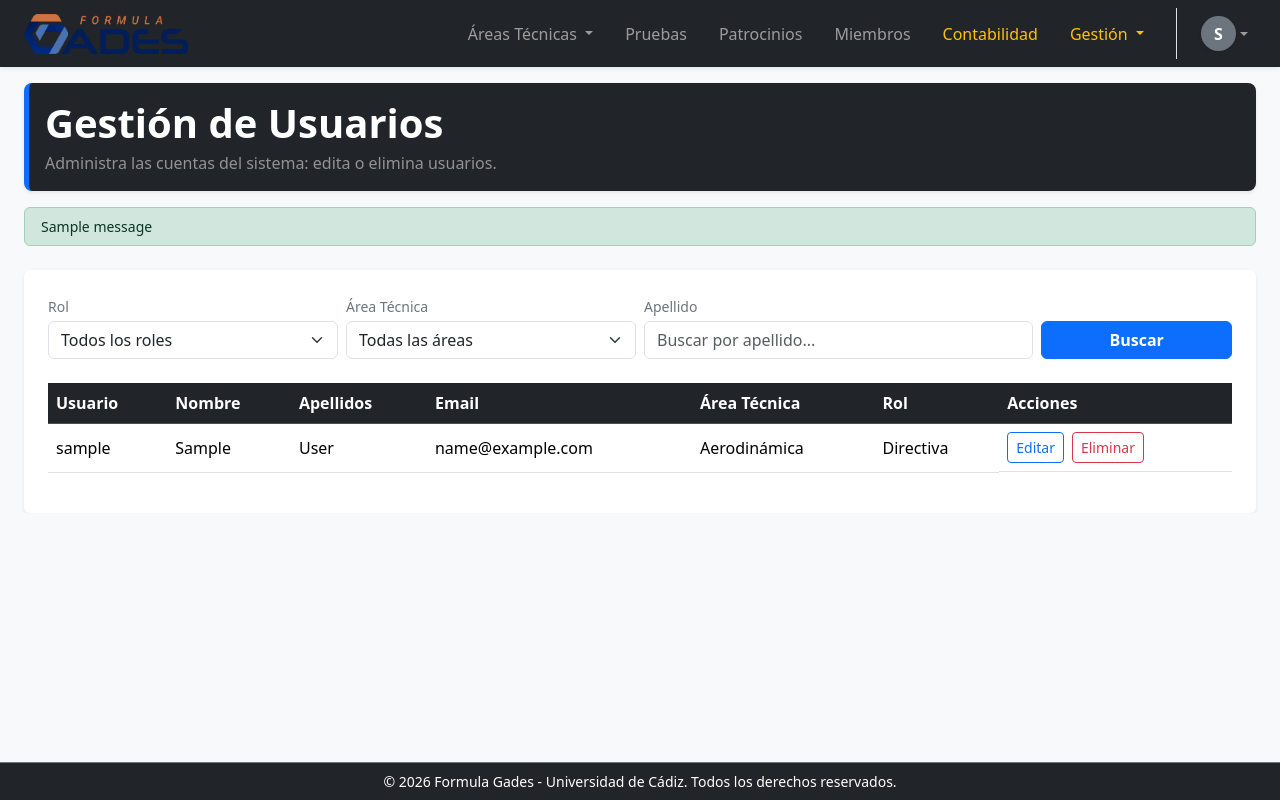
After one commit to adrigongv23/G26_Telemetria_TFG, a Django app: page /gestion/usuarios/ in a window 1280 px wide. The commit adds this page. Run offline with Django 5.2, Linux system fonts and the light colour scheme; a user stored in the database is signed in; tables that the repository leaves empty hold one stand-in row (values such as "Sample post"); one stand-in notice (Sample message) is shown.

Commit message:
Gestión usuarios añadida

```diff
--- a/Plataform_Web/gades_manager/urls.py
+++ b/Plataform_Web/gades_manager/urls.py
@@ -28,4 +28,7 @@ urlpatterns = [
     path('logout/', auth_views.LogoutView.as_view(next_page='login'), name='logout'),
     path('mi-perfil/', users_views.mi_perfil, name='mi_perfil'),
     path('miembros/', users_views.listado_miembros, name='listado_miembros'),
+    path('gestion/usuarios/', users_views.gestion_usuarios, name='gestion_usuarios'),
+    path('gestion/usuarios/<int:pk>/editar/', users_views.editar_usuario, name='editar_usuario'),
+    path('gestion/usuarios/<int:pk>/eliminar/', users_views.eliminar_usuario, name='eliminar_usuario'),
 ]
--- a/Plataform_Web/templates/base.html
+++ b/Plataform_Web/templates/base.html
@@ -66,7 +66,7 @@
                             Gestión
                             </a>
                             <ul class="dropdown-menu dropdown-menu-dark" aria-labelledby="gestionDropdown">
-                                <li><a class="dropdown-item" href="#">Gestión de Usuarios</a></li>
+                                <li><a class="dropdown-item" href="{% url 'gestion_usuarios' %}">Gestión de Usuarios</a></li>
                                 <li><a class="dropdown-item" href="#">Gestión de Temporadas</a></li>
                             </ul>
                         </li>
--- /dev/null
+++ b/Plataform_Web/templates/gestion_usuarios.html
@@ -0,0 +1,125 @@
+{% extends 'base.html' %}
+{% load static %}
+
+{% block title %}Gestión de Usuarios | Gades Manager{% endblock title %}
+
+{% block content %}
+<div class="row mb-3 flex-shrink-0">
+    <div class="col-12">
+        <div class="bg-dark text-white p-3 rounded-3 shadow-sm" style="border-left: 5px solid #0d6efd;">
+            <h1 class="display-6 fw-bold mb-1">Gestión de Usuarios</h1>
+            <p class="text-white-50 mb-0">Administra las cuentas del sistema: edita o elimina usuarios.</p>
+        </div>
+    </div>
+</div>
+
+<div class="row g-4" style="overflow-y: auto;">
+
+    {% if messages %}
+        <div class="col-12">
+            {% for message in messages %}
+                <div class="alert alert-success py-2 small mb-0">{{ message }}</div>
+            {% endfor %}
+        </div>
+    {% endif %}
+
+    <div class="col-12">
+        <div class="card border-0 shadow-sm">
+            <div class="card-body p-4">
+
+                <form method="get" class="row g-2 align-items-end mb-4">
+                    <div class="col-12 col-md-3">
+                        <label class="form-label small text-secondary mb-1">Rol</label>
+                        <select name="rol" class="form-select">
+                            <option value="">Todos los roles</option>
+                            {% for value, label in rol_choices %}
+                                <option value="{{ value }}" {% if filtro_rol == value %}selected{% endif %}>{{ label }}</option>
+                            {% endfor %}
+                        </select>
+                    </div>
+
+                    <div class="col-12 col-md-3">
+                        <label class="form-label small text-secondary mb-1">Área Técnica</label>
+                        <select name="especialidad" class="form-select">
+                            <option value="">Todas las áreas</option>
+                            {% for value, label in especialidad_choices %}
+                                <option value="{{ value }}" {% if filtro_especialidad == value %}selected{% endif %}>{{ label }}</option>
+                            {% endfor %}
+                        </select>
+                    </div>
+
+                    <div class="col-12 col-md-4">
+                        <label class="form-label small text-secondary mb-1">Apellido</label>
+                        <input type="text" name="apellido" class="form-control" placeholder="Buscar por apellido..." value="{{ filtro_apellido }}">
+                    </div>
+
+                    <div class="col-12 col-md-2 d-flex gap-2">
+                        <button type="submit" class="btn btn-primary fw-bold flex-grow-1">Buscar</button>
+                        {% if filtro_rol or filtro_especialidad or filtro_apellido %}
+                            <a href="{% url 'gestion_usuarios' %}" class="btn btn-outline-secondary" title="Limpiar filtros">&times;</a>
+                        {% endif %}
+                    </div>
+                </form>
+
+                <div class="table-responsive">
+                    <table class="table table-hover align-middle">
+                        <thead class="table-dark">
+                            <tr>
+                                <th>Usuario</th>
+                                <th>Nombre</th>
+                                <th>Apellidos</th>
+                                <th>Email</th>
+                                <th>Área Técnica</th>
+                                <th>Rol</th>
+                                <th>Acciones</th>
+                            </tr>
+                        </thead>
+                        <tbody>
+                            {% for usuario in usuarios %}
+                            <tr>
+                                <td>{{ usuario.username }}</td>
+                                <td>{{ usuario.first_name }}</td>
+                                <td>{{ usuario.last_name }}</td>
+                                <td>{{ usuario.email }}</td>
+                                <td>{{ usuario.get_especialidad_display|default:"—" }}</td>
+                                <td>{{ usuario.get_rol_display }}</td>
+                                <td class="d-flex gap-2">
+                                    <a href="{% url 'editar_usuario' usuario.pk %}" class="btn btn-sm btn-outline-primary">Editar</a>
+                                    <button type="button" class="btn btn-sm btn-outline-danger" data-bs-toggle="modal" data-bs-target="#eliminarModal{{ usuario.pk }}">Eliminar</button>
+                                </td>
+                            </tr>
+
+                            <div class="modal fade" id="eliminarModal{{ usuario.pk }}" tabindex="-1" aria-hidden="true">
+                                <div class="modal-dialog">
+                                    <div class="modal-content">
+                                        <div class="modal-header">
+                                            <h5 class="modal-title">Confirmar eliminación</h5>
+                                            <button type="button" class="btn-close" data-bs-dismiss="modal" aria-label="Close"></button>
+                                        </div>
+                                        <div class="modal-body">
+                                            ¿Seguro que quieres eliminar al usuario <strong>{{ usuario.username }}</strong>? Esta acción no se puede deshacer.
+                                        </div>
+                                        <div class="modal-footer">
+                                            <button type="button" class="btn btn-secondary" data-bs-dismiss="modal">Cancelar</button>
+                                            <form method="post" action="{% url 'eliminar_usuario' usuario.pk %}">
+                                                {% csrf_token %}
+                                                <button type="submit" class="btn btn-danger fw-bold">Eliminar</button>
+                                            </form>
+                                        </div>
+                                    </div>
+                                </div>
+                            </div>
+                            {% empty %}
+                            <tr>
+                                <td colspan="7" class="text-center text-secondary py-4">No se han encontrado usuarios con los filtros seleccionados.</td>
+                            </tr>
+                            {% endfor %}
+                        </tbody>
+                    </table>
+                </div>
+
+            </div>
+        </div>
+    </div>
+</div>
+{% endblock content %}
--- /dev/null
+++ b/Plataform_Web/users/decorators.py
@@ -0,0 +1,7 @@
+from django.contrib.auth.decorators import login_required, user_passes_test
+
+
+def require_rol(*roles):
+    def decorator(view_func):
+        return login_required(user_passes_test(lambda u: u.rol in roles)(view_func))
+    return decorator
--- a/Plataform_Web/users/views.py
+++ b/Plataform_Web/users/views.py
@@ -1,9 +1,11 @@
-from django.shortcuts import render, redirect
+from django.shortcuts import render, redirect, get_object_or_404
 from django.contrib.auth.decorators import login_required
 from django.contrib.auth.forms import PasswordChangeForm
 from django.contrib.auth import update_session_auth_hash
 from django.contrib import messages
-from .forms import PerfilForm
+from django.views.decorators.http import require_POST
+from .decorators import require_rol
+from .forms import PerfilForm, EditarUsuarioForm
 from .models import CustomUser
 
 
@@ -64,3 +66,54 @@ def listado_miembros(request):
         'filtro_apellido': apellido,
     }
     return render(request, 'listado_miembros.html', context)
+
+
+@require_rol('directiva')
+def gestion_usuarios(request):
+    usuarios = CustomUser.objects.all().order_by('last_name', 'first_name')
+
+    rol = request.GET.get('rol', '')
+    especialidad = request.GET.get('especialidad', '')
+    apellido = request.GET.get('apellido', '')
+
+    if rol:
+        usuarios = usuarios.filter(rol=rol)
+    if especialidad:
+        usuarios = usuarios.filter(especialidad=especialidad)
+    if apellido:
+        usuarios = usuarios.filter(last_name__icontains=apellido)
+
+    context = {
+        'usuarios': usuarios,
+        'rol_choices': CustomUser.ROL_CHOICES,
+        'especialidad_choices': CustomUser.ESPECIALIDAD_CHOICES,
+        'filtro_rol': rol,
+        'filtro_especialidad': especialidad,
+        'filtro_apellido': apellido,
+    }
+    return render(request, 'gestion_usuarios.html', context)
+
+
+@require_rol('directiva')
+def editar_usuario(request, pk):
+    usuario = get_object_or_404(CustomUser, pk=pk)
+
+    if request.method == 'POST':
+        form = EditarUsuarioForm(request.POST, instance=usuario)
+        if form.is_valid():
+            form.save()
+            messages.success(request, 'El usuario se ha actualizado correctamente.')
+            return redirect('gestion_usuarios')
+    else:
+        form = EditarUsuarioForm(instance=usuario)
+
+    return render(request, 'editar_usuario.html', {'form': form, 'usuario': usuario})
+
+
+@require_rol('directiva')
+@require_POST
+def eliminar_usuario(request, pk):
+    usuario = get_object_or_404(CustomUser, pk=pk)
+    usuario.delete()
+    messages.success(request, 'El usuario se ha eliminado correctamente.')
+    return redirect('gestion_usuarios')
```
Also changed, not shown: Plataform_Web/templates/editar_usuario.html (added, +70 -0 lines), Plataform_Web/users/forms.py (+22 -0 lines), 1 other file.
